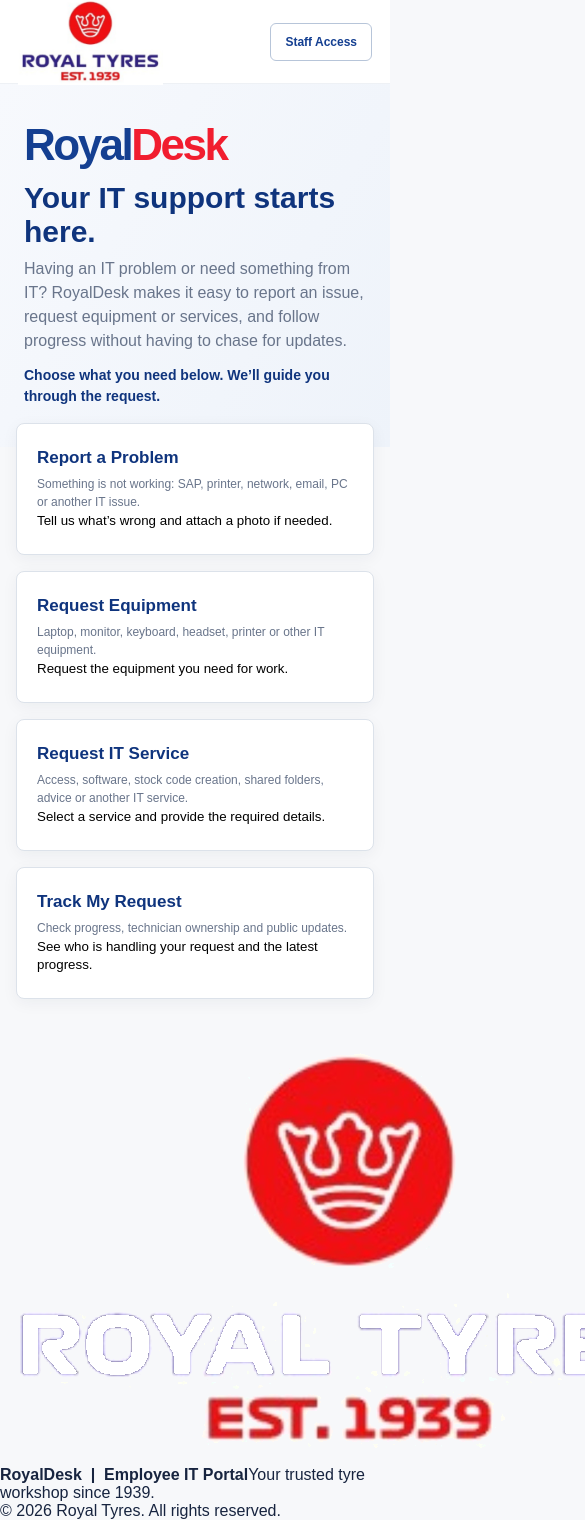
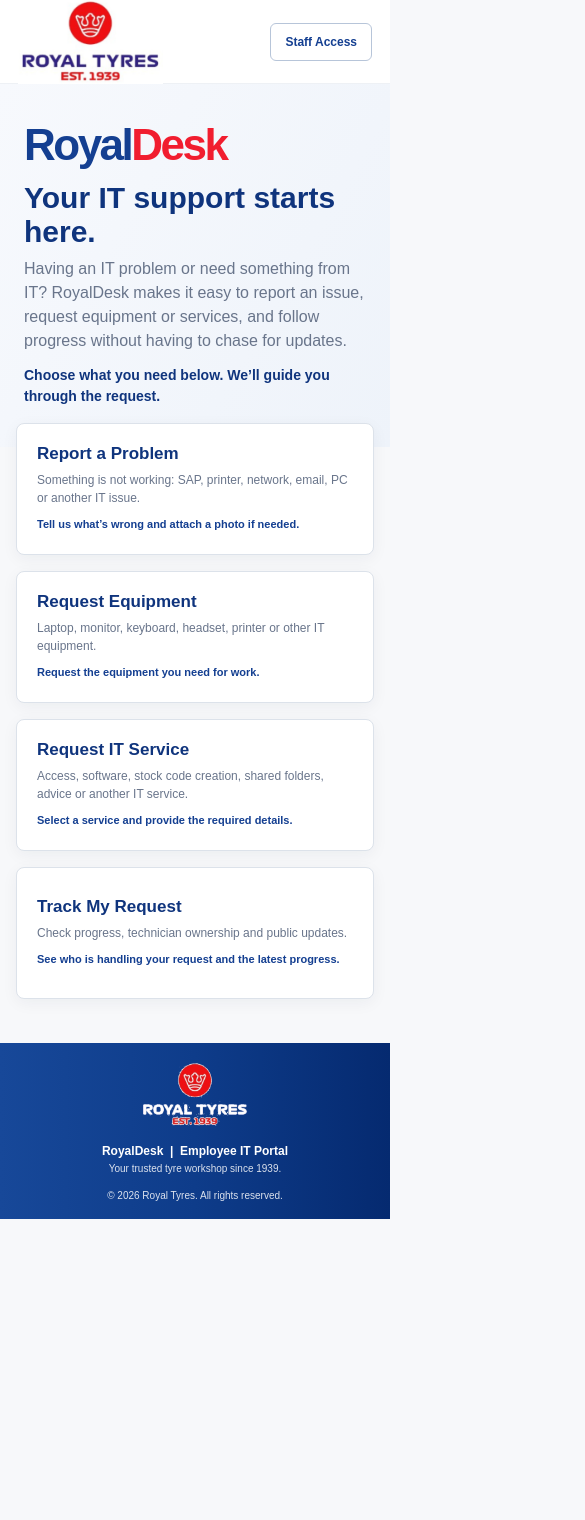
Before and after one commit to simphiweFP/royaldesk-AssetRequestTool, an Angular app in the folder royaldesk-client/: page / in a window 390 px wide. Shown: the top 1520 px of the page, 585 px wide, since content can reach past the window. After the commit the page ends 1219 px from the top, so only its background shows below. Built offline with nearby package versions, Linux system fonts and the light colour scheme.

Commit message:
style(portal): match legacy RoyalDesk footer and clarify action cards

```diff
--- a/royaldesk-client/src/app/features/employee-portal/employee-portal.component.scss
+++ b/royaldesk-client/src/app/features/employee-portal/employee-portal.component.scss
@@ -7,3 +7,40 @@ $blue:#143f91;$darkBlue:#0f347d;$red:#f11d2f;$text:#17243f;$muted:#69758b;$borde
 .portal-actions button:hover { box-shadow: 0 8px 20px rgba(23,36,63,.07); }
 .embedded { width: min(1220px,100%); margin: 0 auto; }
 @media (max-width:650px) { .embedded { padding: 14px 16px; } }
+
+
+/* Restore the original RoyalDesk footer for every public employee workflow. */
+.employee-portal { display: flex; flex-direction: column; }
+.portal-actions, .embedded { flex-shrink: 0; }
+.portal-actions { margin-bottom: 44px; }
+.portal-actions button { display: flex; flex-direction: column; justify-content: center; }
+.portal-actions button small { display: block; margin-top: 10px; color: #143f91; font-size: 11px; line-height: 1.45; font-weight: 600; }
+.portal-hero .hero-guidance { margin-top: 12px; color: #0f347d; font-size: 14px; font-weight: 700; }
+.royaldesk-footer {
+  margin-top: auto;
+  min-height: 105px;
+  background: linear-gradient(90deg, #174899, #0e3c8a, #052a70);
+  color: #fff;
+}
+.royaldesk-footer-inner {
+  width: min(1220px, calc(100% - 64px));
+  min-height: 105px;
+  margin: 0 auto;
+  display: grid;
+  grid-template-columns: 290px 1fr 350px;
+  gap: 16px;
+  align-items: center;
+}
+.royaldesk-footer img { width: 220px; height: 67px; object-fit: contain; object-position: left center; }
+.royaldesk-footer-middle { display: flex; flex-direction: column; align-items: center; gap: 5px; font-size: 12px; }
+.royaldesk-footer-middle span, .royaldesk-footer-right { font-size: 10px; opacity: .85; }
+.royaldesk-footer-right { text-align: right; }
+@media (max-width: 760px) {
+  .portal-actions button { min-height: 132px; }
+  .royaldesk-footer-inner {
+    width: calc(100% - 32px); padding: 18px 0;
+    grid-template-columns: 1fr; justify-items: center; text-align: center;
+  }
+  .royaldesk-footer img { object-position: center; }
+  .royaldesk-footer-right { text-align: center; }
+}
```
